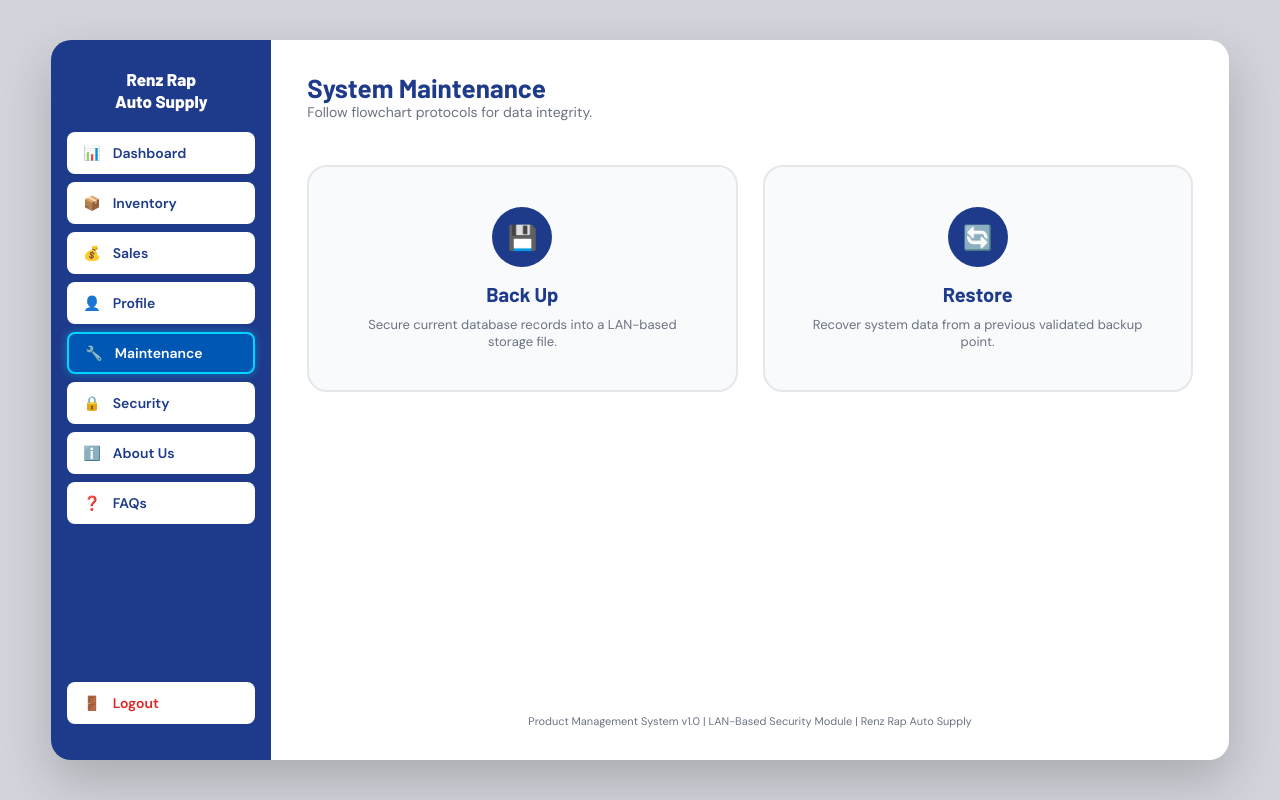
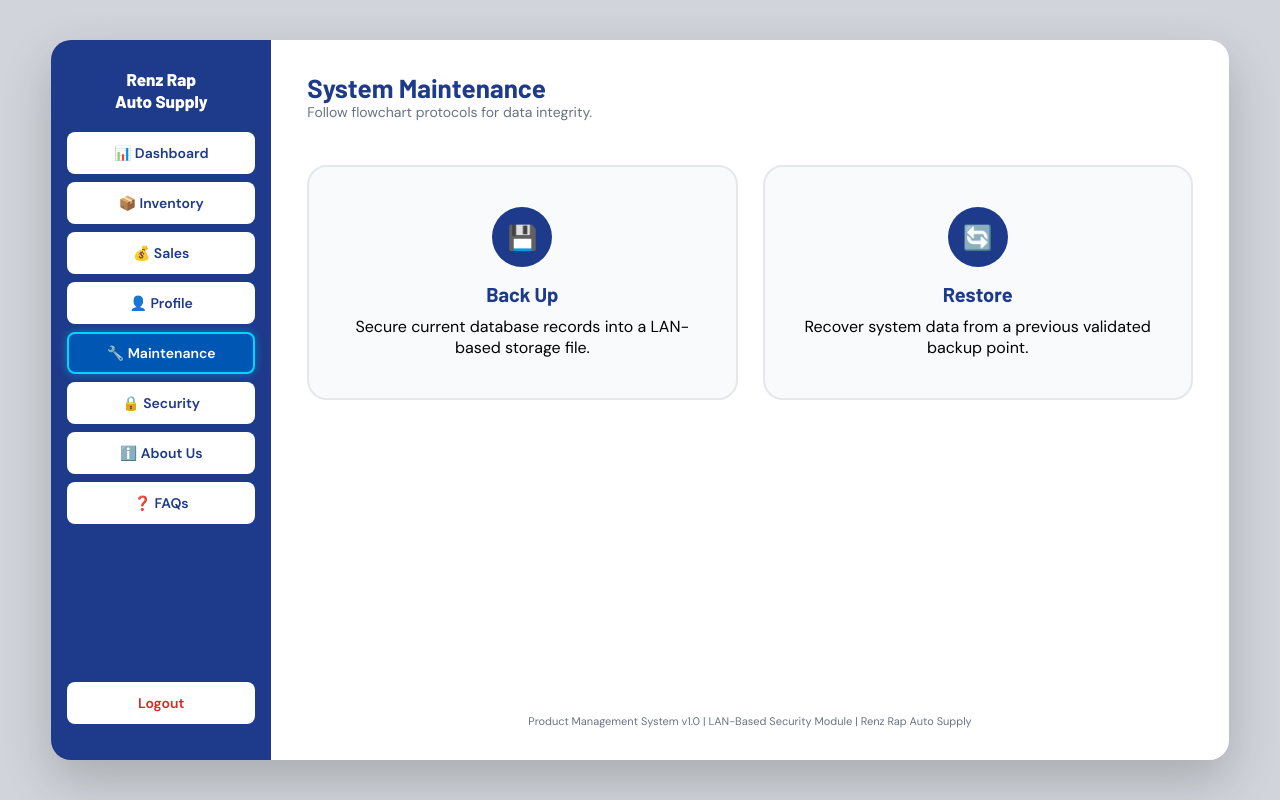
Before and after one commit to qjlscastillo-cpu/RenzRap-2, a Flask app: page /maintenance in a window 1280 px wide. Run offline with Flask 3, Linux system fonts and the light colour scheme; the visitor is signed in with stand-in values (Sample User, id 1).

Commit message:
maintenance updated

```diff
--- a/config.py
+++ b/config.py
@@ -1,6 +1,6 @@
 DB_CONFIG = {
     "host": "localhost",
     "user": "root",
-    "password": "00000000",
+    "password": "jolohotdog789",
     "database": "renzrap_db"
 }
--- a/templates/maintenance.html
+++ b/templates/maintenance.html
@@ -6,7 +6,6 @@
  <title>Maintenance | Renz Rap Auto Supply</title>
  <link href="https://fonts.googleapis.com/css2?family=Barlow:wght@600;700;800&family=DM+Sans:wght@400;500;600&display=swap" rel="stylesheet"/>
  <style>
-   /* SHARED SIDEBAR & SHELL STYLES */
    *, *::before, *::after { box-sizing: border-box; margin: 0; padding: 0; }
    :root {
      --navy: #1e3a8a;
@@ -24,40 +23,36 @@
      --success: #10b981;
    }
 
-
    body { font-family: 'DM Sans', sans-serif; background: var(--bg); min-height: 100vh; display: flex; align-items: center; justify-content: center; padding: 20px; }
    .shell { display: flex; width: 92vw; height: 90vh; border-radius: 20px; overflow: hidden; box-shadow: 0 20px 50px rgba(0,0,0,0.2); animation: rise 0.5s ease-out; }
 
    @keyframes rise { from { opacity:0; transform:translateY(20px); } to { opacity:1; transform:none; } }
 
-
    /* SIDEBAR */
    .sidebar { width: 220px; min-width: 220px; background: var(--navy); padding: 28px 16px; display: flex; flex-direction: column; }
    .sidebar-logo { font-family: 'Barlow', sans-serif; font-weight: 800; font-size: 17px; color: var(--white); margin-bottom: 20px; text-align: center; line-height: 1.3; }
 
-
    .nav-item {
-     display: flex; align-items: center; gap: 12px;
+     display: flex; align-items: center; justify-content: center; /* Center-align content */
+     gap: 12px;
      width: 100%; height: 42px; border-radius: 8px; background: var(--white);
      color: var(--navy); font-weight: 600; font-size: 14px; padding: 0 16px;
      cursor: pointer; margin-bottom: 8px; text-decoration: none; transition: 0.2s;
+     text-align: center;
    }
-   .nav-item:hover { background: #e8f0fb; transform: translateX(5px); }
+   .nav-item:hover { background: #e8f0fb; transform: scale(1.02); }
    .nav-item.active { background: var(--blue-btn); color: var(--white); border: 2px solid var(--cyan); box-shadow: 0 0 10px rgba(0,212,255,0.4); }
 
-
-   .logout-btn { margin-top: auto; color: var(--red); background: var(--white); }
+   /* Logout: No gap and centered */
+   .logout-btn { margin-top: auto; color: var(--red); background: var(--white); gap: 0; }
    .logout-btn:hover { background: var(--red-hover); color: var(--red); }
-
 
    /* MAIN AREA */
    .main { flex: 1; background: var(--white); padding: 32px 36px; overflow-y: auto; display: flex; flex-direction: column; gap: 24px; position: relative; }
 
-   /* MAINTENANCE SPECIFIC STYLES */
    .view-section { display: none; animation: fadeIn 0.3s ease-in; }
    .view-section.active { display: block; }
    @keyframes fadeIn { from { opacity: 0; } to { opacity: 1; } }
-
 
    .option-grid { display: grid; grid-template-columns: 1fr 1fr; gap: 25px; margin-top: 20px; }
    .maint-card {
@@ -71,55 +66,49 @@
    }
    .maint-card:hover { border-color: var(--navy); transform: translateY(-5px); background: var(--white); }
    .maint-card h3 { font-family: 'Barlow', sans-serif; color: var(--navy); font-size: 20px; margin: 15px 0 10px; }
-   .maint-card p { font-size: 13px; color: var(--muted); }
    .icon-circle { width: 60px; height: 60px; background: var(--navy); color: white; border-radius: 50%; display: flex; align-items: center; justify-content: center; margin: 0 auto; font-size: 24px; }
 
-
-   /* PROGRESS BOX */
    .process-container { background: var(--card-bg); border-radius: 15px; padding: 30px; border: 1px solid var(--border); }
    .status-item { display: flex; align-items: center; gap: 15px; margin-bottom: 15px; font-size: 14px; color: var(--text); }
    .status-dot { width: 10px; height: 10px; border-radius: 50%; background: var(--border); }
    .status-dot.active { background: var(--cyan); box-shadow: 0 0 8px var(--cyan); }
    .status-dot.complete { background: var(--success); }
 
-
    .progress-bar { width: 100%; height: 8px; background: var(--border); border-radius: 4px; overflow: hidden; margin: 20px 0; }
    .progress-fill { width: 0%; height: 100%; background: var(--navy); transition: width 0.5s; }
 
-
-   /* FORM ELEMENTS */
-   .maint-input { width: 100%; padding: 12px; border-radius: 8px; border: 1px solid var(--border); margin: 10px 0 20px; font-family: inherit; }
+   .maint-input { width: 100%; max-width: 300px; padding: 12px; border-radius: 8px; border: 1px solid var(--border); margin: 10px 0 20px; font-family: inherit; }
    .btn-action { background: var(--navy); color: white; border: none; padding: 12px 24px; border-radius: 8px; cursor: pointer; font-weight: 600; }
    .btn-action:disabled { opacity: 0.5; cursor: not-allowed; }
 
+   .system-footer { text-align: center; font-size: 11px; color: var(--muted); margin-top: auto; padding-top: 15px; }
 
-   .system-footer { text-align: center; font-size: 11px; color: var(--muted); margin-top: auto; padding-top: 15px; }
+   /* Modal Styles */
+   #logoutModal { display:none; position:fixed; top:0; left:0; width:100%; height:100%; background:rgba(0,0,0,0.5); z-index:1000; align-items:center; justify-content:center; }
+   .modal-card { background: white; padding: 30px; border-radius: 15px; width: 320px; text-align: center; }
  </style>
 </head>
 <body>
 
-
 <div class="shell">
  <aside class="sidebar">
    <div class="sidebar-logo">Renz Rap<br>Auto Supply</div>
-   <a href="#" class="nav-item">📊 <span class="label">Dashboard</span></a>
-   <a href="#" class="nav-item">📦 <span class="label">Inventory</span></a>
-   <a href="#" class="nav-item">💰 <span class="label">Sales</span></a>
-   <a href="#" class="nav-item">👤 <span class="label">Profile</span></a>
-   <a href="#" class="nav-item active">🔧 <span class="label">Maintenance</span></a>
-   <a href="#" class="nav-item">🔒 <span class="label">Security</span></a>
-   <a href="#" class="nav-item">ℹ️ <span class="label">About Us</span></a>
-   <a href="#" class="nav-item">❓ <span class="label">FAQs</span></a>
-   <a href="#" onclick="openLogoutModal(event)" class="nav-item logout-btn">🚪 <span class="label">Logout</span></a>
+   <a href="/dashboard"   class="nav-item">📊 Dashboard</a>
+   <a href="/inventory"   class="nav-item">📦 Inventory</a>
+   <a href="/sales"       class="nav-item">💰 Sales</a>
+   <a href="/profile"     class="nav-item">👤 Profile</a>
+   <a href="/maintenance" class="nav-item active">🔧 Maintenance</a>
+   <a href="/security"    class="nav-item">🔒 Security</a>
+   <a href="/aboutus"     class="nav-item">ℹ️ About Us</a>
+   <a href="/faqs"        class="nav-item">❓ FAQs</a>
+   <a href="#" onclick="openLogoutModal(event)" class="nav-item logout-btn">Logout</a>
  </aside>
-
 
  <main class="main">
    <div id="header-area">
        <h1 style="font-family: 'Barlow', sans-serif; font-size: 26px; color: var(--navy);">System Maintenance</h1>
        <p id="view-subtitle" style="color: var(--muted); font-size: 14px;">Follow flowchart protocols for data integrity.</p>
    </div>
-
 
    <section id="menu-view" class="view-section active">
        <div class="option-grid">
@@ -136,12 +125,11 @@
        </div>
    </section>
 
-
    <section id="backup-view" class="view-section">
        <div class="process-container">
            <h3 style="margin-bottom:20px; color: var(--navy);">Backup Initialization</h3>
            <div id="backup-steps">
-               <div class="status-item"><div class="status-dot active" id="b-dot-1"></div> Collect Current Data Records</div>
+               <div class="status-item"><div class="status-dot" id="b-dot-1"></div> Collect Current Data Records</div>
                <div class="status-item"><div class="status-dot" id="b-dot-2"></div> Validate Current Records</div>
                <div class="status-item"><div class="status-dot" id="b-dot-3"></div> Save into Secure Backup File</div>
            </div>
@@ -154,28 +142,25 @@
        </div>
    </section>
 
-
    <section id="restore-view" class="view-section">
        <div class="process-container">
            <h3 style="margin-bottom:20px; color: var(--navy);">Data Recovery</h3>
-           <label style="font-size:13px; font-weight:600;">Date of Backup to Restore:</label>
+           <label style="font-size:13px; font-weight:600;">Date of Backup to Restore:</label><br>
            <input type="date" class="maint-input" id="restore-date-input">
 
            <div id="restore-steps" style="display:none;">
                <div class="status-item"><div class="status-dot" id="r-dot-1"></div> Locating Backup File</div>
                <div class="status-item"><div class="status-dot" id="r-dot-2"></div> Validating Integrity</div>
-               <div class="status-item"><div class="status-dot" id="r-dot-3"></div> Restoring Records Temporarily</div>
+               <div class="status-item"><div class="status-dot" id="r-dot-3"></div> Restoring Records</div>
            </div>
-
            <div class="progress-bar" id="r-progress-container" style="display:none;"><div id="restore-progress" class="progress-fill"></div></div>
 
-           <div style="margin-top:5px; display:flex; gap:10px;">
+           <div style="margin-top:15px; display:flex; gap:10px;">
                <button class="btn-action" id="btn-run-restore" onclick="runRestoreProcess()">Locate & Restore</button>
                <button class="btn-action" style="background:var(--muted)" onclick="switchView('menu-view')">Cancel</button>
            </div>
        </div>
    </section>
-
 
    <div class="system-footer">
        Product Management System v1.0 | LAN-Based Security Module | Renz Rap Auto Supply
@@ -183,109 +168,87 @@
  </main>
 </div>
 
+<div id="logoutModal">
+  <div class="modal-card">
+    <h3 style="color:var(--navy); margin-bottom:10px;">Logout</h3>
+    <p style="color:var(--muted); font-size:14px; margin-bottom:20px;">Are you sure you want to exit?</p>
+    <div style="display:flex; gap:10px;">
+      <button onclick="closeLogoutModal()" style="flex:1; padding:10px; border-radius:8px; border:1px solid var(--border); cursor:pointer;">Cancel</button>
+      <button onclick="window.location.href='/logout'" style="flex:1; padding:10px; border-radius:8px; background:var(--red); color:white; border:none; cursor:pointer;">Logout</button>
+    </div>
+  </div>
+</div>
 
 <script>
  function switchView(viewId) {
    document.querySelectorAll('.view-section').forEach(s => s.classList.remove('active'));
    document.getElementById(viewId).classList.add('active');
 
-   // Reset subtitles
    const subtitle = document.getElementById('view-subtitle');
-   if(viewId === 'menu-view') subtitle.innerText = "Select an operation to perform.";
-   if(viewId === 'backup-view') subtitle.innerText = "Protocol: Secure Data Export (R)";
-   if(viewId === 'restore-view') subtitle.innerText = "Protocol: Data Recovery & Integrity (S)";
+   if(viewId === 'menu-view') subtitle.innerText = "Follow flowchart protocols for data integrity.";
+   if(viewId === 'backup-view') subtitle.innerText = "Protocol: Secure Data Export";
+   if(viewId === 'restore-view') subtitle.innerText = "Protocol: Data Recovery & Integrity";
  }
 
-
- // LOGIC FOR BACKUP (R)
  async function runBackupProcess() {
    const btn = document.getElementById('btn-start-backup');
    const bar = document.getElementById('backup-progress');
    const msg = document.getElementById('backup-msg');
    btn.disabled = true;
 
-
-   // Step 1: Collect
    msg.innerText = "Collecting current data records...";
    bar.style.width = "33%";
+   document.getElementById('b-dot-1').className = "status-dot active";
    await new Promise(r => setTimeout(r, 1000));
    document.getElementById('b-dot-1').className = "status-dot complete";
 
-
-   // Step 2: Validate
    msg.innerText = "Validating database integrity...";
    bar.style.width = "66%";
    document.getElementById('b-dot-2').className = "status-dot active";
    await new Promise(r => setTimeout(r, 1200));
    document.getElementById('b-dot-2').className = "status-dot complete";
 
-
-   // Step 3: Save
-   msg.innerText = "Saving data records into secure backup file...";
+   msg.innerText = "Saving to secure backup file...";
    bar.style.width = "100%";
    document.getElementById('b-dot-3').className = "status-dot active";
    await new Promise(r => setTimeout(r, 1000));
    document.getElementById('b-dot-3').className = "status-dot complete";
 
-
    msg.innerHTML = "<strong style='color:var(--success)'>DATA RECORD SECURE!</strong>";
-   setTimeout(() => {
-       if(confirm("Process Complete. Do you want to collect again?")) {
-           location.reload();
-       } else {
-           switchView('menu-view');
-       }
-   }, 500);
+   setTimeout(() => { alert("Backup Successful!"); switchView('menu-view'); }, 500);
  }
 
-
- // LOGIC FOR RESTORE (S)
  async function runRestoreProcess() {
    const dateInput = document.getElementById('restore-date-input').value;
-   if(!dateInput) return alert("Please select a backup date to proceed.");
-
+   if(!dateInput) return alert("Please select a backup date.");
 
    document.getElementById('restore-steps').style.display = 'block';
    document.getElementById('r-progress-container').style.display = 'block';
    document.getElementById('btn-run-restore').disabled = true;
-
    const bar = document.getElementById('restore-progress');
 
-
-   // Step 1: Locate
    document.getElementById('r-dot-1').className = "status-dot active";
    bar.style.width = "33%";
    await new Promise(r => setTimeout(r, 1000));
    document.getElementById('r-dot-1').className = "status-dot complete";
 
-
-   // Step 2: Validate
    document.getElementById('r-dot-2').className = "status-dot active";
    bar.style.width = "66%";
    await new Promise(r => setTimeout(r, 1000));
    document.getElementById('r-dot-2').className = "status-dot complete";
 
-
-   // Step 3: Restore
    document.getElementById('r-dot-3').className = "status-dot active";
    bar.style.width = "100%";
-   await new Promise(r => setTimeout(r, 1500));
+   await new Promise(r => setTimeout(r, 1000));
    document.getElementById('r-dot-3').className = "status-dot complete";
 
-
-   alert("Recovery of Data Records Completed!");
-   if(confirm("Do you want to restore again?")) {
-       location.reload();
-   } else {
-       switchView('menu-view');
-   }
+   alert("Recovery Completed!");
+   switchView('menu-view');
  }
-
 
  function openLogoutModal(e) { e.preventDefault(); document.getElementById('logoutModal').style.display = 'flex'; }
  function closeLogoutModal() { document.getElementById('logoutModal').style.display = 'none'; }
 </script>
 
-
 </body>
 </html>
```
